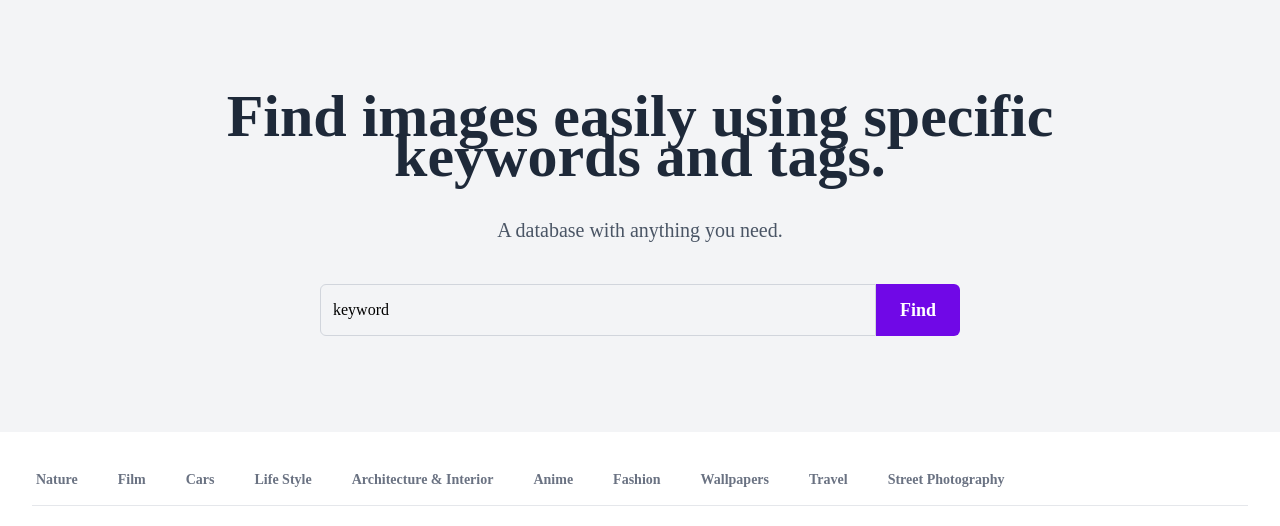
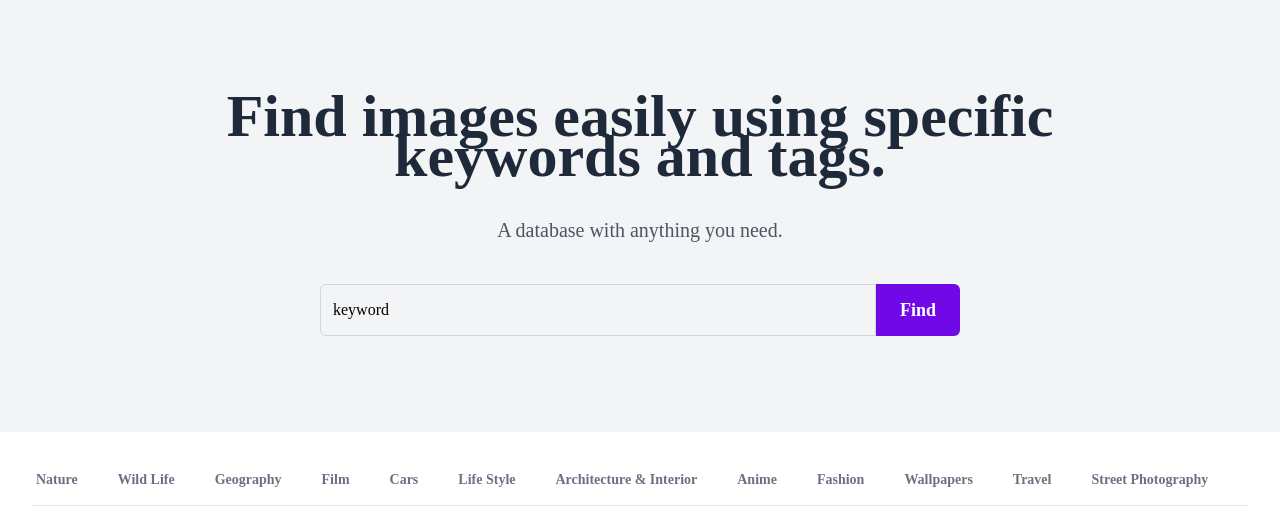
Before and after one commit to blaqnativity/imaginelens, a React (Vite) app: page / in a window 1280 px wide. Shown: the top 526 px of the page. Built offline with nearby package versions, Linux system fonts and the light colour scheme; a web font is replaced by a local one.

Commit message:
more tabbed filters added

```diff
--- a/src/components/TabFilter.tsx
+++ b/src/components/TabFilter.tsx
@@ -15,6 +15,18 @@ const TabFilter: React.FC<FilterProps> = ({ handleFilter }) => {
                   className="inline-flex border-b-2 border-transparent px-1 py-3.5 text-sm font-semibold text-gray-500 hover:border-gray-300 hover:text-gray-700"
                 >
                   Nature
+                </button>
+                <button
+                  onClick={() => handleFilter("Wild Life")}
+                  className="inline-flex border-b-2 border-transparent px-1 py-3.5 text-sm font-semibold text-gray-500 hover:border-gray-300 hover:text-gray-700"
+                >
+                  Wild Life
+                </button>
+                <button
+                  onClick={() => handleFilter("Wild Life")}
+                  className="inline-flex border-b-2 border-transparent px-1 py-3.5 text-sm font-semibold text-gray-500 hover:border-gray-300 hover:text-gray-700"
+                >
+                  Geography
                 </button>
                 <button
                   onClick={() => handleFilter("Film")}
```
